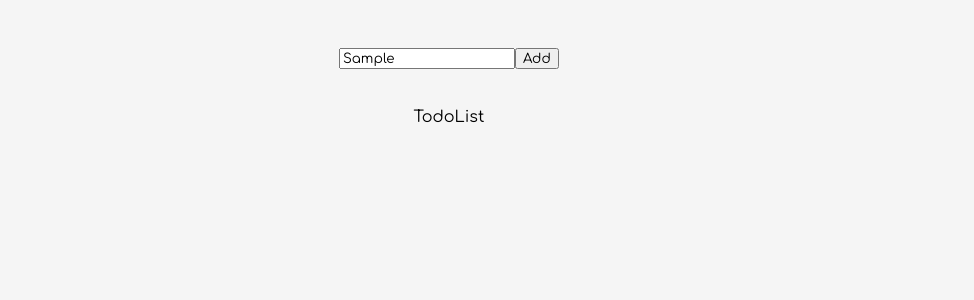
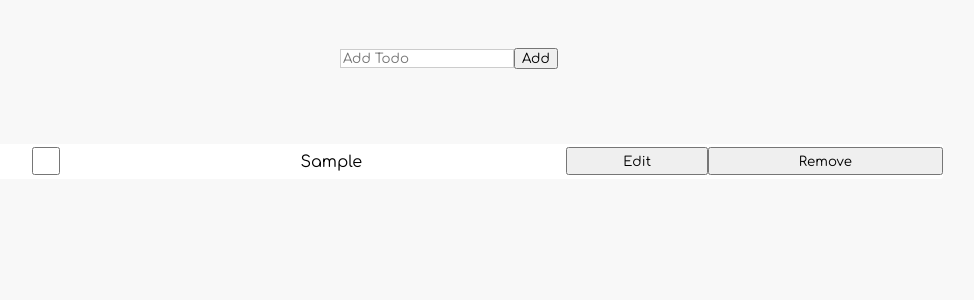
Before and after one commit to Ebaby-Portfolio/reactjs-todo-list, a React (Create React App) app: page / in a window 1280 px wide. Both pictures are taken after typing "Sample" into the empty fields and a click on the button "Add". Shown: the top 300 px of the page, without its empty margins (191-1165 px from the left). Built offline with nearby package versions, Linux system fonts and the light colour scheme.

Commit message:
implemented feature to add and remove todo

```diff
--- a/package.json
+++ b/package.json
@@ -9,6 +9,7 @@
     "react": "^18.0.0",
     "react-dom": "^18.0.0",
     "react-scripts": "5.0.1",
+    "react-uuid": "^1.0.2",
     "web-vitals": "^2.1.4"
   },
   "scripts": {
--- a/src/App.js
+++ b/src/App.js
@@ -1,12 +1,52 @@
+import { useEffect, useState } from 'react';
 import './App.css';
-import ListInput from './components/ListInput'
-import TodoList from './components/TodoList'
+import ListInput from './components/ListInput';
+import TodoList from './components/TodoList';
+import uuid from 'react-uuid';
+
+const LOCAL_STORAGE_KEY = 'todo-list-key';
 
 function App() {
+  const [todos, setTodos] = useState([]);
+
+  useEffect(() => {
+    const storedTodos = JSON.parse(localStorage.getItem(LOCAL_STORAGE_KEY));
+    if (storedTodos) {
+      setTodos(storedTodos);
+    }
+  }, []);
+
+  useEffect(() => {
+    localStorage.setItem(LOCAL_STORAGE_KEY, JSON.stringify(todos));
+  }, [todos]);
+
+  const addTodo = todo => {
+    setTodos([todo, ...todos]);
+  }
+
+  const removeTodo = id => {
+    setTodos(todos.filter(todo => todo.id !== id));
+  }
+
+  const toggleTodoChecked = id => {
+    todos.map((todo) => {
+      if (todo.id === id) {
+        return {
+          ...todo,
+          completed: !todo.completed
+        }
+      }
+      return todo;
+    })
+  }
+
   return (
     <div className='container'>
-      <ListInput />
-      <TodoList />
+      <ListInput addTodo={addTodo} />
+      <TodoList id={uuid()}
+        todos={todos}
+        toggleTodoChecked={toggleTodoChecked}
+        removeTodo={removeTodo} />
     </div>
   );
 }
--- a/src/components/ListInput.js
+++ b/src/components/ListInput.js
@@ -1,24 +1,42 @@
 import React, { useState } from 'react'
+import uuid from 'react-uuid';
 import '../stylesheets/listInput.css'
 
-export default function ListInput() {
-    const [value, setValue] = useState('')
+export default function ListInput({ addTodo }) {
+    const [todo, setTodo] = useState({
+        id: '',
+        text: '',
+        completed: false
+    })
+    const [inputStyle, setInputStyle] = useState('input-normal');
 
     const onFormSubmit = e => {
         e.preventDefault();
-        console.log(`submitted: ${value}`);
+        console.log(`submitted: ${todo.text}`);
+        if (todo.text.trim() === '') {
+            setInputStyle('input-error');
+            return;
+        }
+        else {
+            if (inputStyle !== 'input-normal')
+                setInputStyle('input-normal');
+        }
+
+        addTodo({ ...todo, id: uuid() });
+
+        setTodo({ ...todo, text: '' })
     }
 
     const onInputChanged = e => {
-        setValue(e.target.value);
+        setTodo({ ...todo, text: e.target.value });
     }
 
     return (
         <form className='list-input-form' onSubmit={onFormSubmit}>
-            <input className='list-input'
+            <input className={inputStyle}
                 type="text"
                 placeholder="Add Todo"
-                value={value}
+                value={todo.text}
                 onChange={onInputChanged}
             />
             <button type='submit'>Add</button>
--- a/src/components/Todo.js
+++ b/src/components/Todo.js
@@ -1,7 +1,23 @@
-import React from 'react'
+import React, { useState } from 'react'
+import '../stylesheets/todo.css'
 
-export default function Todo() {
+export default function Todo({ todo, toggleTodoChecked, removeTodo }) {
+    const [todoTextStyle, setTodoTextStyle] = useState('todo-val')
+
+    const handleCheckboxClick = e => {
+        setTodoTextStyle(todoTextStyle === 'todo-val' ? 'todo-val todo-checked' : 'todo-val');
+    }
+
     return (
-        <div>Todo</div>
+        <div className='todo'>
+            <input type='checkbox'
+                className='todo-check'
+                onChange={() => toggleTodoChecked(todo.id)}
+                onClick={handleCheckboxClick}
+            />
+            <li className={todoTextStyle}>{todo.text}</li>
+            <button className='todo-edit'>Edit</button>
+            <button className='todo-remove' onClick={() => removeTodo(todo.id)}>Remove</button>
+        </div >
     )
 }
--- a/src/components/TodoList.js
+++ b/src/components/TodoList.js
@@ -1,8 +1,22 @@
 import React from 'react'
-import '../stylesheets/todoList.css'
+import '../stylesheets/todo.css'
+import Todo from './Todo'
 
-export default function TodoList() {
+export default function TodoList({ todos, toggleTodoChecked, removeTodo }) {
     return (
-        <div className='todo-list'>TodoList</div>
+        <div className='todo-list'>
+            {(todos === null || todos.length === 0) && <div>TodoList</div>}
+            {todos !== null && todos.length > 0 &&
+                <ul>
+                    {todos.map(todo => (
+                        <Todo key={todo.id}
+                            todo={todo}
+                            toggleTodoChecked={toggleTodoChecked}
+                            removeTodo={removeTodo}
+                        />
+                    ))}
+                </ul>
+            }
+        </div>
     )
 }
--- a/src/index.css
+++ b/src/index.css
@@ -5,5 +5,5 @@
 }
 
 body {
-  background-color: whitesmoke;
+  background-color: rgb(248, 248, 248);
 }
--- a/src/stylesheets/listInput.css
+++ b/src/stylesheets/listInput.css
@@ -6,3 +6,11 @@
     justify-content: center;
     align-items: center;
 }
+
+.input-normal {
+    border: 1px solid rgba(0, 0, 0, 0.2);
+}
+
+.input-error {
+    border: 1px solid red;
+}
--- /dev/null
+++ b/src/stylesheets/todo.css
@@ -0,0 +1,53 @@
+.todo-list {
+    width: 100%;
+    min-height: 100px;
+    display: flex;
+    flex-direction: column;
+    justify-content: center;
+    align-items: center;
+}
+
+.todo-list ul {
+    width: 75%;
+    height: 25px;
+    margin-bottom: 20px;
+    list-style-type: none;
+}
+
+.todo {
+    width: 100%;
+    height: 35px;
+    background: rgb(255, 255, 255);
+    /* border: 1px solid rgba(0, 0, 0, 0.2);*/
+    border-radius: 3px;
+    display: flex;
+    flex-direction: row;
+    align-items: center;
+    text-align: center;
+    line-height: 30px;
+    margin-bottom: 10px;
+}
+
+.todo-check {
+    width: 10%;
+    height: 80%;
+}
+
+.todo-val {
+    width: 50%;
+    height: 80%;
+}
+
+.todo-edit {
+    width: 15%;
+    height: 80%;
+}
+
+.todo-remove {
+    width: 25%;
+    height: 80%;
+}
+
+.todo-checked {
+    text-decoration: line-through;
+}
--- a/src/stylesheets/todoList.css
+++ /dev/null
@@ -1,7 +0,0 @@
-.todo-list {
-    width: 100%;
-    display: flex;
-    flex-direction: row;
-    justify-content: center;
-    align-items: center;
-}
```
Also changed, not shown: 1 other file (tests, documents, lock files or other folders).
